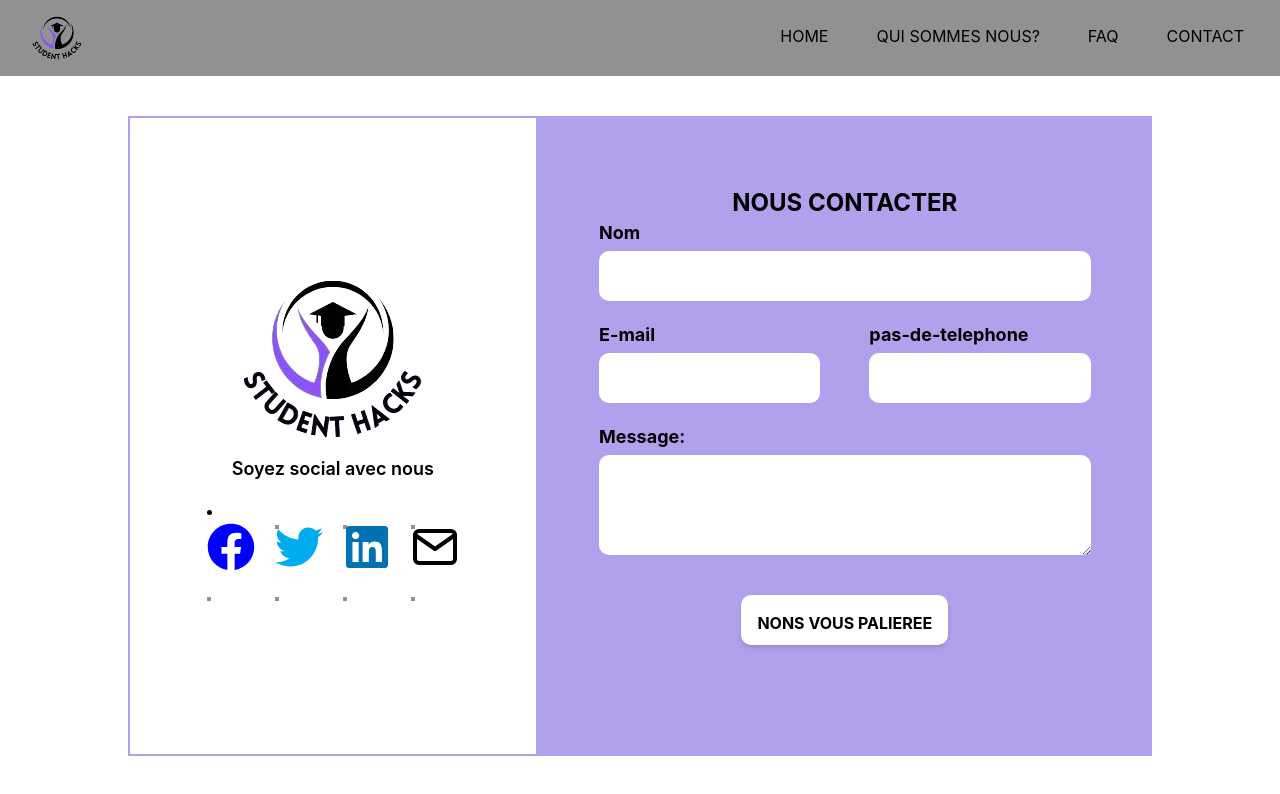
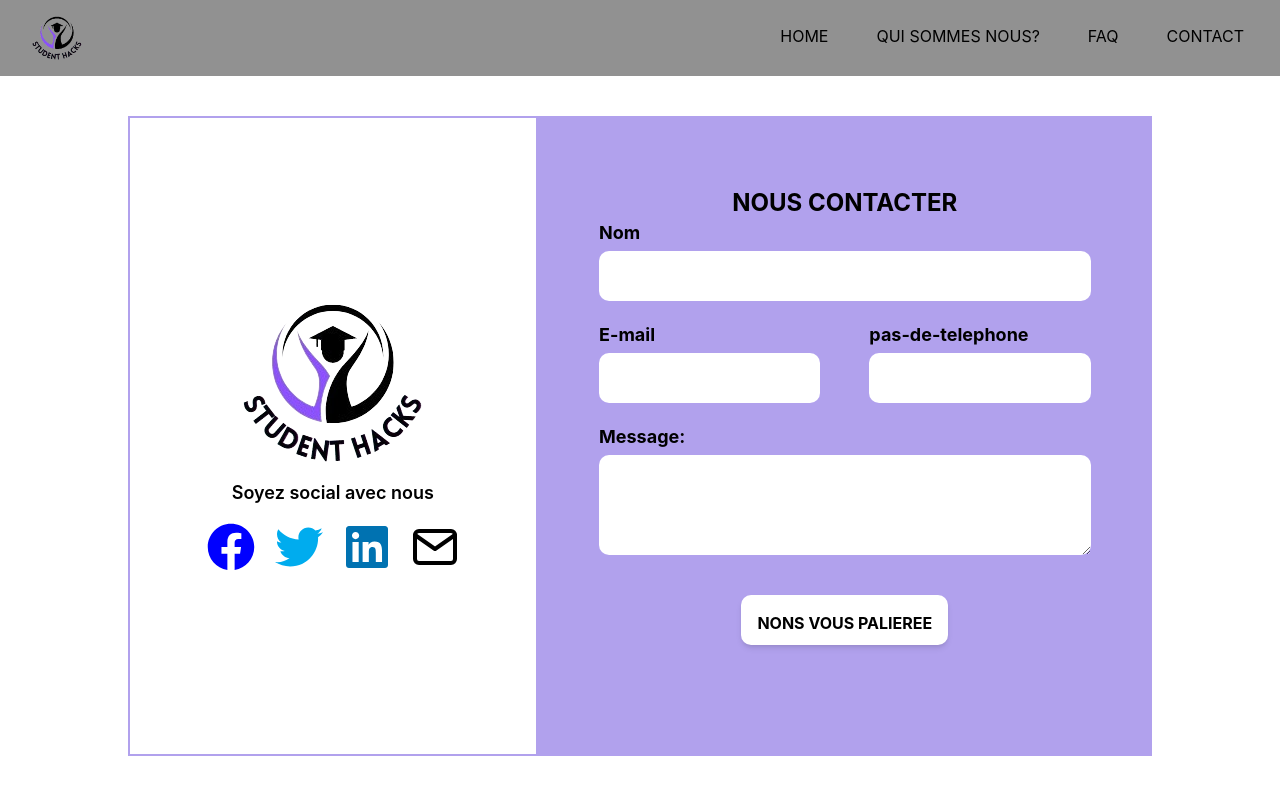
Before and after one commit to msontop10101/student-hack, a React (Create React App) app: page /contact in a window 1280 px wide. Shown: the top 794 px of the page. Built offline with nearby package versions, Linux system fonts and the light colour scheme.

Commit message:
completed and loved by client

```diff
--- a/src/components/Navigations.css
+++ b/src/components/Navigations.css
@@ -6,12 +6,12 @@ input::placeholder{
     display: none;
 }
 
-a {
+.navigations a {
     border-bottom: 4px solid #919191;
     padding: 4px;
 }
 
-a:hover {
+.navigations a:hover {
     border-bottom: 4px solid black
 }
 
--- a/src/components/Navigations.js
+++ b/src/components/Navigations.js
@@ -10,7 +10,7 @@ const Navigation = () => {
   const [Open, setOpen] = useState(false)
   return (
     <>
-      <nav class='flex flex-col md:flex-row justify-between bg-[#919191] px-8 py-4 items-center desktop'>
+      <nav class='flex flex-col md:flex-row justify-between bg-[#919191] px-8 py-4 items-center desktop navigations'>
       <div><img src={logo} alt="logo" width={50} height={50}/></div>
       <ul class='flex flex-col text-center md:flex-row gap-10 uppercase'>
         <Link to='/'><li>Home</li></Link>
@@ -21,7 +21,7 @@ const Navigation = () => {
     </nav>
 
 
-    <nav class='flex flex-col justify-between bg-[#919191] px-8 py-2 items-center mobile'>
+    <nav class='flex flex-col justify-between bg-[#919191] px-8 py-2 items-center mobile navigations'>
       <div class='flex justify-between'>
       <div class='flex justify-center'><img src={logo} alt="logo" width={50} height={50}/></div>
       <button>
--- a/src/pages/Contact.js
+++ b/src/pages/Contact.js
@@ -3,6 +3,7 @@ import ContactForm from '../components/Form'
 import logo from '../assets/school-hacks-logo.png'
 import { FaFacebook,FaTwitter,FaLinkedin } from 'react-icons/fa'
 import {FiMail} from 'react-icons/fi'
+import { Link } from 'react-router-dom'
 
 const Contact = () => {
   return (
@@ -14,7 +15,7 @@ const Contact = () => {
           <div class='flex justify-center items-center w-full pb-5 md:pb-0'><img src={logo} alt="logo" class='logo-size'/></div>
           <p class='font-semibold text-lg my-4 text-center'>Soyez social avec nous</p>
           <div class='flex gap-5'>
-            <div><li><a href='https://web.facebook.com/people/Student-Hacks/100089567025384/'><FaFacebook size='3em' color='blue'/></a></li></div>
+            <div><a href='https://web.facebook.com/people/Student-Hacks/100089567025384/'><FaFacebook size='3em' color='blue'/></a></div>
             <div><a href='https://twitter.com/StudentHacks0'><FaTwitter size='3em' color='#00acee'/></a></div>
             <div><a href='/'><FaLinkedin size='3em' color='#0072b1'/></a></div>
             <div><a href='mailto:contact.studenthacks@gmail.com'><FiMail size='3em' color='black'/></a></div>
```
